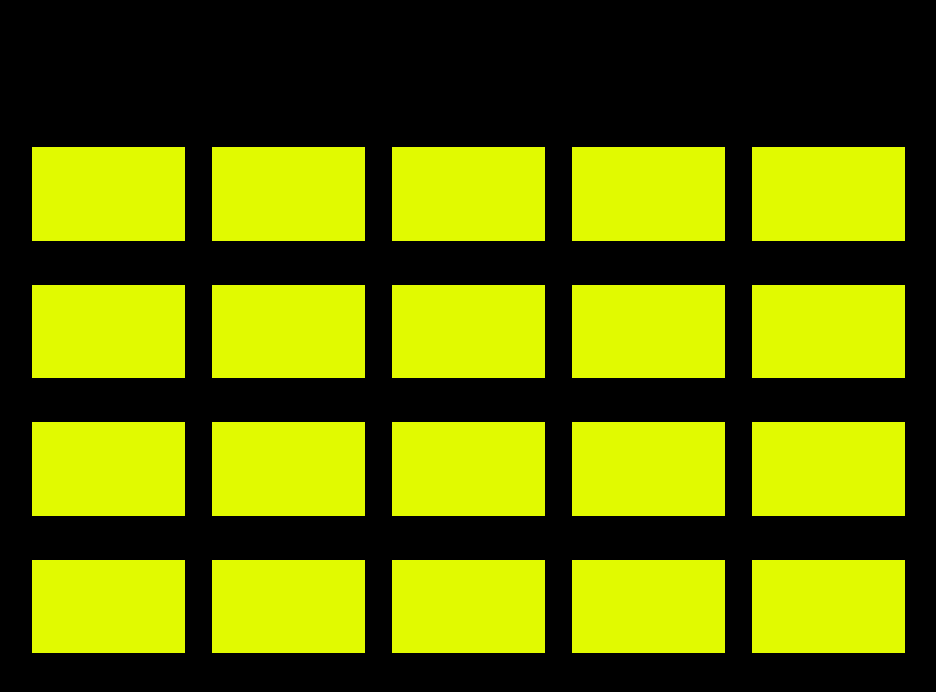
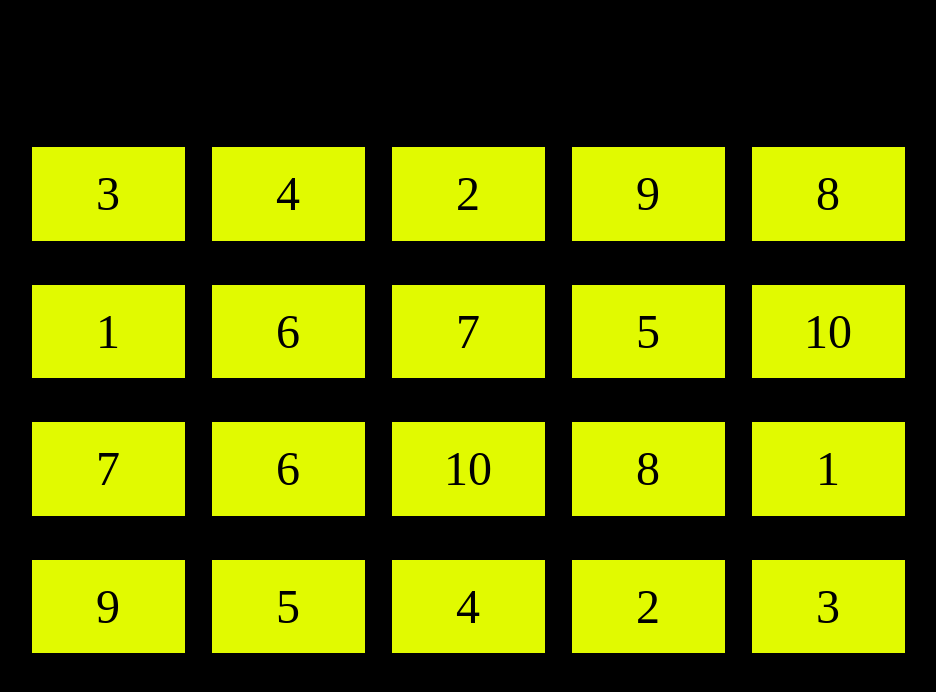
Before and after one commit to JakubG13/memory-game, a plain HTML site: page index.html in a window 1280 px wide. Shown: the whole page, without its empty margins (172-1108 px from the left). Drawn offline with Linux system fonts and the light colour scheme.

Commit message:
create js class Card with method createCards

```diff
--- a/index.html
+++ b/index.html
@@ -9,6 +9,7 @@
   </head>
   <body>
     <div class="memory">
+      <!-- <div class="memory__card"></div>
       <div class="memory__card"></div>
       <div class="memory__card"></div>
       <div class="memory__card"></div>
@@ -27,8 +28,7 @@
       <div class="memory__card"></div>
       <div class="memory__card"></div>
       <div class="memory__card"></div>
-      <div class="memory__card"></div>
-      <div class="memory__card"></div>
+      <div class="memory__card"></div> -->
     </div>
 
     <script src="js/card.js"></script>
--- a/js/card.js
+++ b/js/card.js
@@ -0,0 +1,22 @@
+class Card {
+  constructor() {
+    // const memory = document.querySelector(".memory");
+  }
+  // metody
+  createCards() {
+    let numbers = [1, 2, 3, 4, 5, 6, 7, 8, 9, 10];
+    let shuffledNumbers = numbers.sort((a, b) => 0.5 - Math.random());
+    for (let i = 0; i < 10; i++) {
+      let card = document.createElement("div");
+      card.classList.add("memory__card");
+      let name = `memory__card${shuffledNumbers[i]}`;
+      card.classList.add(name);
+      card.textContent = shuffledNumbers[i];
+      document.querySelector(".memory").appendChild(card);
+    }
+  }
+}
+
+let card = new Card();
+card.createCards();
+card.createCards();
--- a/scss/_cards.scss
+++ b/scss/_cards.scss
@@ -15,4 +15,9 @@
   width: 17%;
   height: 17%;
   cursor: pointer;
+  display: flex;
+  justify-content: center;
+  align-items: center;
+  font-size: 3rem;
+  color: black;
 }
```
Also changed, not shown: css/main.css, 1 other file.
